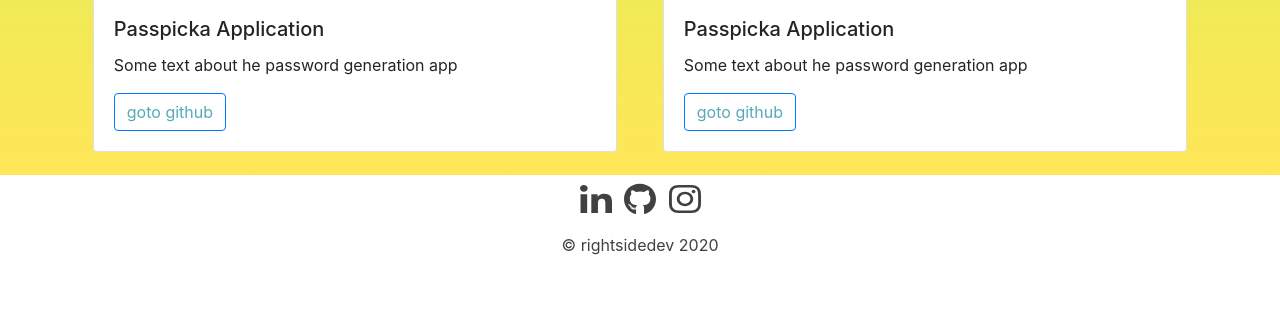
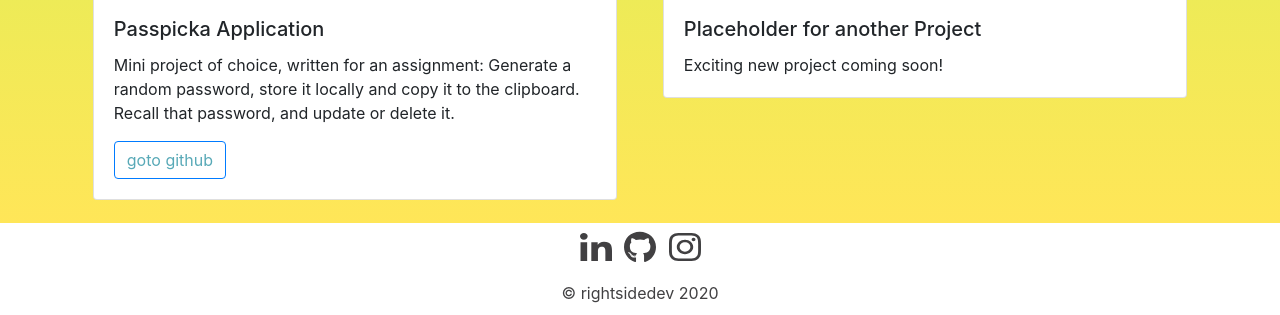
Before and after one commit to rightsidedev/rightsidedev.github.io, a plain HTML site: page index.html in a window 1280 px wide. Shown: the part 1386-1701 px from the top of the page. Before the commit the page ends 1653 px from the top, so only its background shows below. Drawn offline with nearby package versions, Linux system fonts and the light colour scheme.

Commit message:
Update index.html
adding description for passpicka app

```diff
--- a/index.html
+++ b/index.html
@@ -66,7 +66,7 @@
                         <div style="padding:73.32% 0 0 0;position:relative;"><iframe src="https://player.vimeo.com/video/383488411?color=ffffff&title=0&byline=0&portrait=0" style="position:absolute;top:0;left:0;width:100%;height:100%;" frameborder="0" allow="autoplay" allowfullscreen></iframe></div>
                         <div class="card-body">
                         <h5 class="card-title">Passpicka Application</h5>
-                        <p class="card-text">Some text about he password generation app</p>
+                        <p class="card-text">Mini project of choice, written for an assignment: Generate a random password, store it locally and copy it to the clipboard. Recall that password, and update or delete it.</p>
                         <a href="#" class="btn btn-primary">goto github</a>
                         </div>
                         </div>
@@ -76,9 +76,8 @@
                         <div class="card">
                             <div style="padding:73.32% 0 0 0;position:relative;"><iframe src="https://player.vimeo.com/video/383488411?color=ffffff&title=0&byline=0&portrait=0" style="position:absolute;top:0;left:0;width:100%;height:100%;" frameborder="0" allow="autoplay" allowfullscreen></iframe></div>
                     <div class="card-body">
-                        <h5 class="card-title">Passpicka Application</h5>
-                        <p class="card-text">Some text about he password generation app</p>
-                        <a href="#" class="btn btn-primary">goto github</a>
+                        <h5 class="card-title">Placeholder for another Project</h5>
+                        <p class="card-text">Exciting new project coming soon!</p>
                     </div>
                 </div>
                 </div><!-- /project card -->
```
